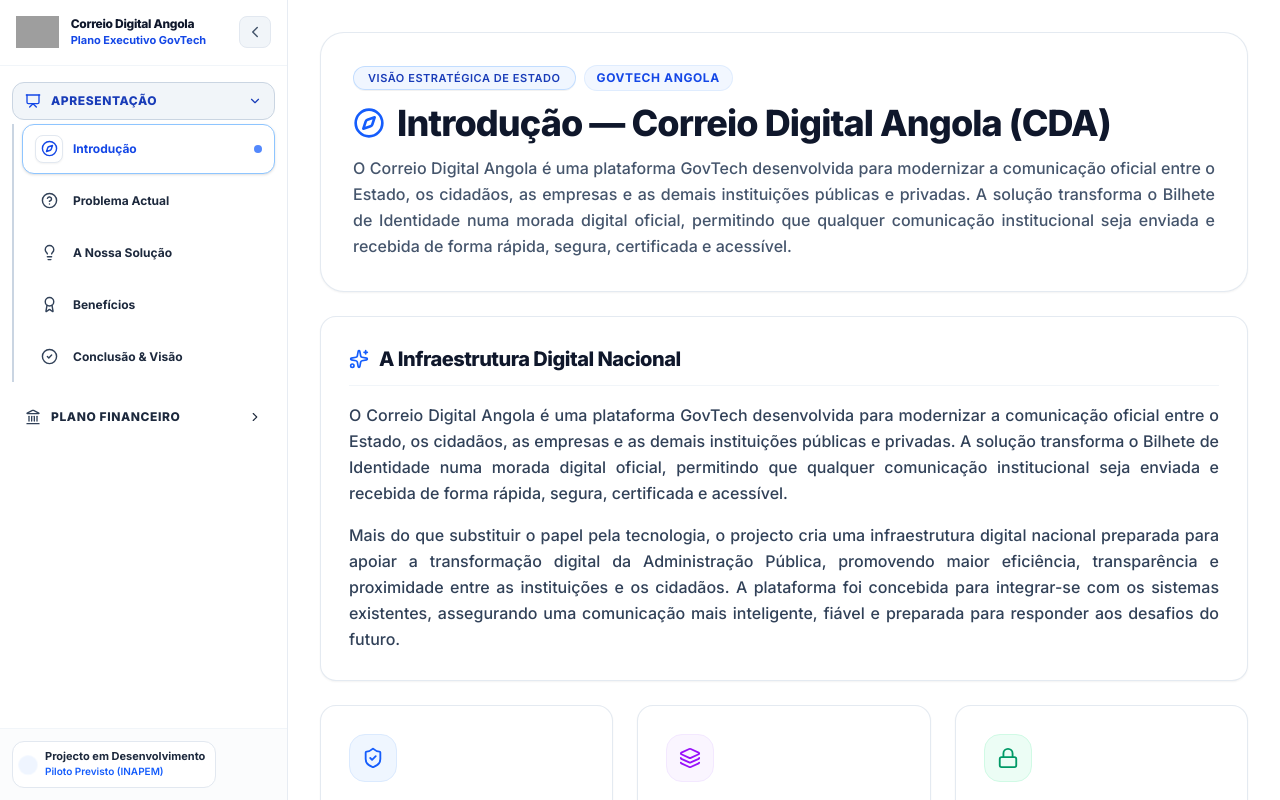
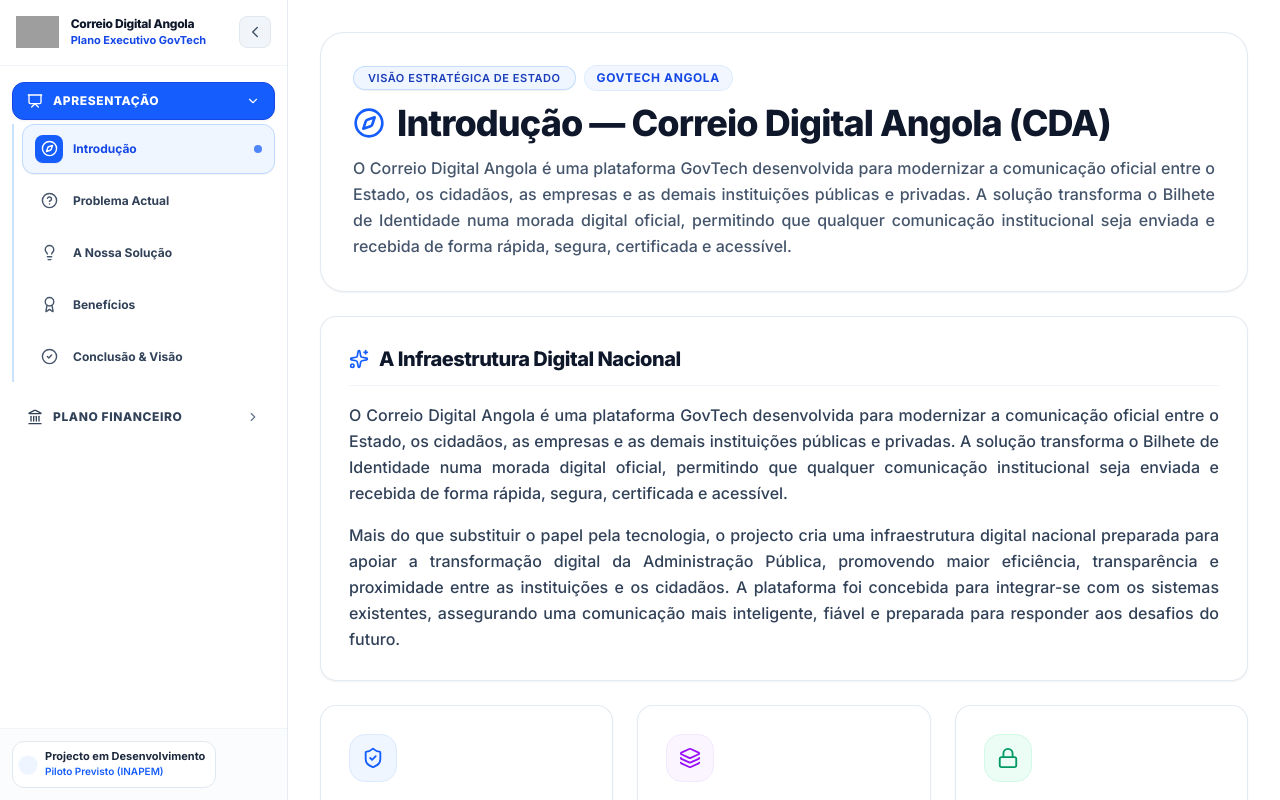
Before and after one commit to EGalhardo/Apresent-cda-, a React (Vite) app: page / in a window 1280 px wide. Built offline with nearby package versions, Linux system fonts and the light colour scheme; grey boxes are pictures that could not be loaded.

Commit message:
style(sidebar): update active group visual state
Improve sidebar UX by applying a distinct primary blue style to active menu groups for better navigation clarity.

```diff
--- a/src/components/layout/Sidebar.tsx
+++ b/src/components/layout/Sidebar.tsx
@@ -173,29 +173,36 @@ export default function Sidebar({ currentPage, onNavigate, mobileOpen = false, o
                   <button
                     onClick={() => toggleGroup(group.id)}
                     className={cn(
-                      'w-full flex items-center justify-between px-3 py-2.5 rounded-xl text-xs font-extrabold uppercase tracking-wider transition-all border',
-                      isGroupExpanded
-                        ? 'bg-slate-100 text-blue-800 border-slate-300'
-                        : hasActiveChild
-                        ? 'text-blue-800 border-transparent hover:bg-slate-100'
-                        : 'text-slate-800 border-transparent hover:bg-slate-100 hover:text-slate-900'
+                      'w-full flex items-center justify-between px-3.5 py-2.5 rounded-xl text-xs font-extrabold uppercase tracking-wider transition-all border',
+                      hasActiveChild
+                        ? 'bg-blue-600 text-white border-blue-700 shadow-xs hover:bg-blue-700'
+                        : isGroupExpanded
+                        ? 'bg-slate-100 text-slate-900 border-slate-200 hover:bg-slate-200/80'
+                        : 'text-slate-700 border-transparent hover:bg-slate-100 hover:text-slate-900'
                     )}
                   >
                     <div className="flex items-center gap-2.5">
-                      <group.icon size={16} className={hasActiveChild ? 'text-blue-700' : 'text-slate-700'} />
-                      <span>{group.title}</span>
+                      <group.icon size={16} className={hasActiveChild ? 'text-white' : 'text-slate-700'} />
+                      <span className={hasActiveChild ? 'text-white' : undefined}>{group.title}</span>
                     </div>
-                    {isGroupExpanded ? <ChevronDown size={14} /> : <ChevronRight size={14} />}
+                    <div className={hasActiveChild ? 'text-white' : 'text-slate-500'}>
+                      {isGroupExpanded ? <ChevronDown size={14} /> : <ChevronRight size={14} />}
+                    </div>
                   </button>
                 ) : (
-                  <div className="text-center py-2 text-[10px] uppercase font-bold text-slate-600 tracking-wider">
+                  <div
+                    className={cn(
+                      'text-center py-2 text-[10px] uppercase font-extrabold tracking-wider rounded-lg mx-1 transition-all',
+                      hasActiveChild ? 'bg-blue-600 text-white shadow-2xs' : 'text-slate-600'
+                    )}
+                  >
                     {group.id === 'apresentacao' ? 'APR' : 'FIN'}
                   </div>
                 )}
 
                 {/* Group Items (Always visible if collapsed, or expanded if not collapsed) */}
                 {(collapsed || isGroupExpanded) && (
-                  <div className={cn('space-y-0.5', !collapsed && 'pl-2 border-l-2 border-slate-300 my-1')}>
+                  <div className={cn('space-y-0.5', !collapsed && 'pl-2 border-l-2 border-blue-200/80 my-1')}>
                     {group.items.map(item => {
                       const isActive = currentPage === item.id;
                       const Icon = item.icon;
@@ -207,8 +214,8 @@ export default function Sidebar({ currentPage, onNavigate, mobileOpen = false, o
                           className={cn(
                             'w-full flex items-center gap-2.5 px-3 py-2.5 rounded-xl text-xs font-semibold transition-all duration-150 relative group border',
                             isActive
-                              ? 'bg-white text-blue-700 font-extrabold border-blue-300 shadow-sm'
-                              : 'text-slate-800 border-transparent hover:bg-slate-100 hover:text-blue-700',
+                              ? 'bg-blue-50 text-blue-700 font-extrabold border-blue-200 shadow-2xs'
+                              : 'text-slate-700 border-transparent hover:bg-slate-100 hover:text-blue-700',
                             collapsed && 'justify-center px-0 py-3'
                           )}
                         >
@@ -216,8 +223,8 @@ export default function Sidebar({ currentPage, onNavigate, mobileOpen = false, o
                             className={cn(
                               'w-7 h-7 rounded-lg flex items-center justify-center flex-shrink-0 transition-transform duration-200 group-hover:scale-110',
                               isActive
-                                ? 'bg-white text-blue-700 border border-slate-200 shadow-xs'
-                                : 'text-slate-700 group-hover:text-blue-700'
+                                ? 'bg-blue-600 text-white shadow-2xs'
+                                : 'text-slate-600 group-hover:text-blue-700'
                             )}
                           >
                             <Icon size={17} />
```
